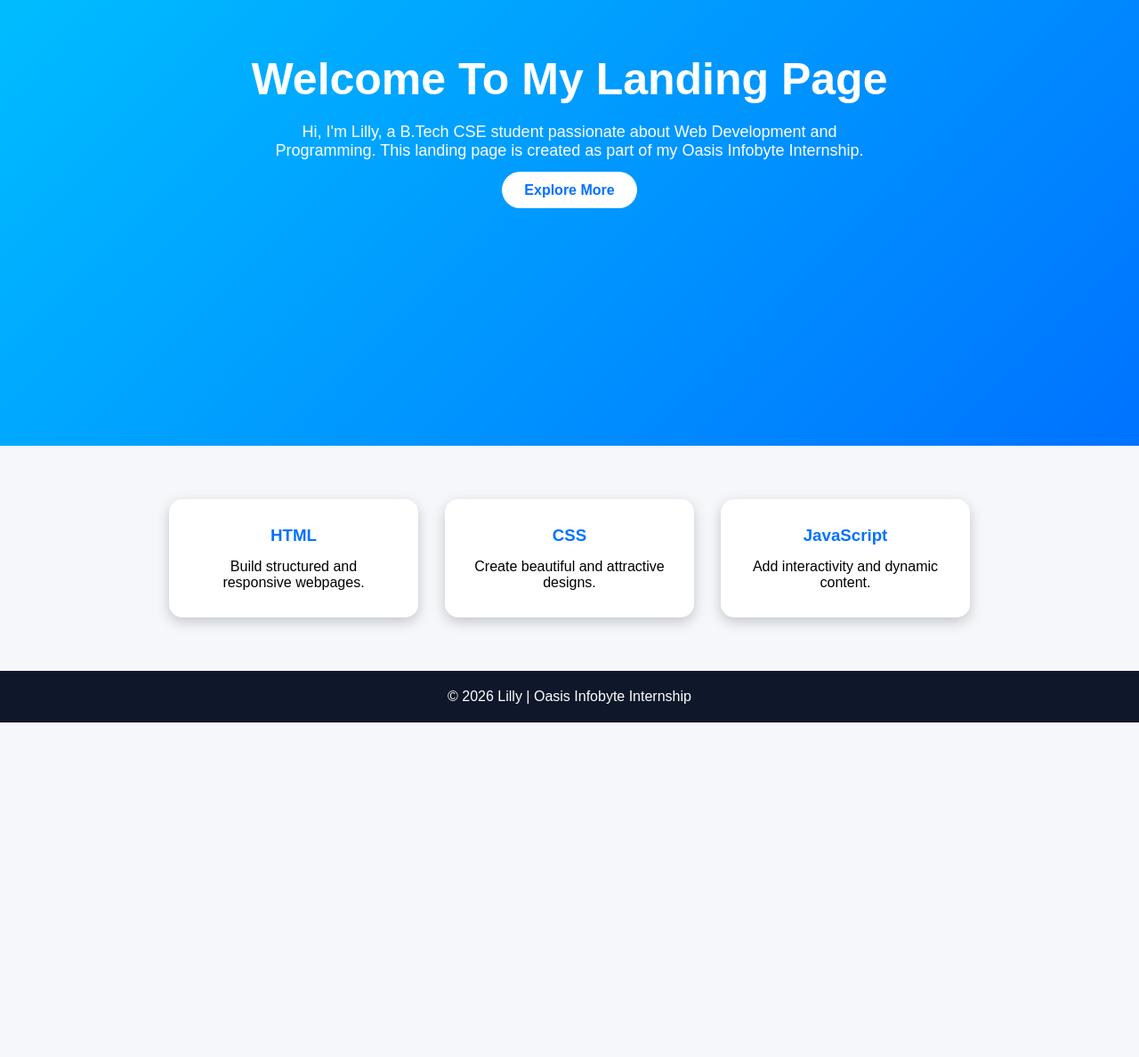
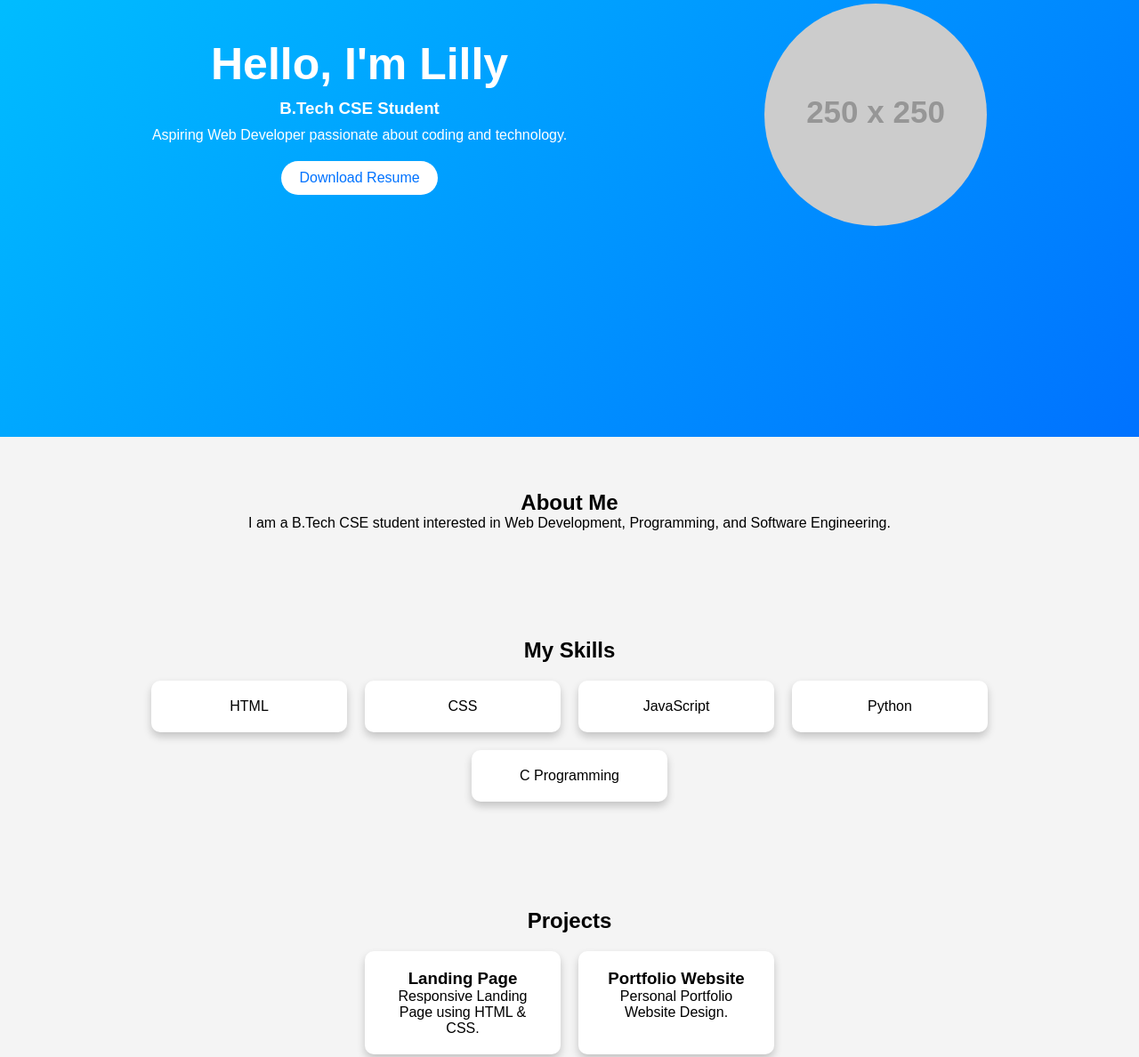
Before and after one commit to BodduLilly/OIBSIP, a plain HTML site: page index.html in a window 1280 px wide. Shown: the part 287-1475 px from the top of the page at 89% size. Before the commit the page ends 1099 px from the top, so only its background shows below. Drawn offline with Linux system fonts and the light colour scheme; placeholder pictures from the web are drawn by us.

Commit message:
PORTFLIO Level 1 - Task-2

```diff
--- a/index.html
+++ b/index.html
@@ -1,56 +1,78 @@
 <!DOCTYPE html>
-<html lang="en">
+<html>
 <head>
-    <meta charset="UTF-8">
-    <meta name="viewport" content="width=device-width, initial-scale=1.0">
-    <title>Landing Page</title>
+    <title>Lilly Portfolio</title>
     <link rel="stylesheet" href="style.css">
 </head>
 <body>
 
 <header>
     <nav>
-            <h2 class="logo">Lilly</h2>
+        <h2>Lilly</h2>
         <ul>
-                <li><a href="#">Home</a></li>
-                <li><a href="#">About</a></li>
-                <li><a href="#">Projects</a></li>
-                <li><a href="#">Contact</a></li>
+            <li><a href="#about">About</a></li>
+            <li><a href="#skills">Skills</a></li>
+            <li><a href="#projects">Projects</a></li>
+            <li><a href="#contact">Contact</a></li>
         </ul>
     </nav>
 </header>
 
 <section class="hero">
-        <div class="content">
-            <h1>Welcome To My Landing Page</h1>
-            <p>
-                Hi, I'm Lilly, a B.Tech CSE student passionate about
-                Web Development and Programming. This landing page is
-                created as part of my Oasis Infobyte Internship.
-            </p>
-            <a href="#" class="btn">Explore More</a>
+    <div class="hero-text">
+        <h1>Hello, I'm Lilly</h1>
+        <h3>B.Tech CSE Student</h3>
+        <p>Aspiring Web Developer passionate about coding and technology.</p>
+        <a href="#" class="btn">Download Resume</a>
+    </div>
+
+    <div class="hero-img">
+        <img src="https://via.placeholder.com/250" alt="Profile">
     </div>
 </section>
 
-    <section class="features">
+<section id="about">
+    <h2>About Me</h2>
+    <p>
+        I am a B.Tech CSE student interested in Web Development,
+        Programming, and Software Engineering.
+    </p>
+</section>
+
+<section id="skills">
+    <h2>My Skills</h2>
+    <div class="cards">
+        <div class="card">HTML</div>
+        <div class="card">CSS</div>
+        <div class="card">JavaScript</div>
+        <div class="card">Python</div>
+        <div class="card">C Programming</div>
+    </div>
+</section>
+
+<section id="projects">
+    <h2>Projects</h2>
+    <div class="cards">
         <div class="card">
-            <h3>HTML</h3>
-            <p>Build structured and responsive webpages.</p>
+            <h3>Landing Page</h3>
+            <p>Responsive Landing Page using HTML & CSS.</p>
         </div>
 
         <div class="card">
-            <h3>CSS</h3>
-            <p>Create beautiful and attractive designs.</p>
+            <h3>Portfolio Website</h3>
+            <p>Personal Portfolio Website Design.</p>
         </div>
-
-        <div class="card">
-            <h3>JavaScript</h3>
-            <p>Add interactivity and dynamic content.</p>
     </div>
 </section>
 
+<section id="contact">
+    <h2>Contact Me</h2>
+    <p>Email: lilly@example.com</p>
+    <p>Phone: +91 XXXXXXXXXX</p>
+</section>
+
 <footer>
-        <p>© 2026 Lilly | Oasis Infobyte Internship</p>
+    <p>© 2026 Lilly Portfolio</p>
 </footer>
 
 </body>
--- a/style.css
+++ b/style.css
@@ -2,29 +2,31 @@
     margin:0;
     padding:0;
     box-sizing:border-box;
-    font-family: Arial, sans-serif;
+    font-family:Arial, sans-serif;
 }
 
 body{
-    background:#f5f7fa;
+    background:#f4f4f4;
 }
 
-/* Navbar */
+header{
+    background:#0f172a;
+    padding:15px 50px;
+}
+
 nav{
     display:flex;
     justify-content:space-between;
     align-items:center;
-    padding:20px 50px;
-    background:#0f172a;
 }
 
-.logo{
+nav h2{
     color:white;
 }
 
 nav ul{
+    display:flex;
     list-style:none;
-    display:flex;
 }
 
 nav ul li{
@@ -36,66 +38,58 @@ nav ul li a{
     text-decoration:none;
 }
 
-/* Hero Section */
 .hero{
+    display:flex;
+    justify-content:space-around;
+    align-items:center;
     height:90vh;
-    display:flex;
-    justify-content:center;
-    align-items:center;
-    text-align:center;
     background:linear-gradient(135deg,#00c6ff,#0072ff);
     color:white;
 }
 
-.content h1{
+.hero-text h1{
     font-size:50px;
-    margin-bottom:20px;
 }
 
-.content p{
-    font-size:18px;
-    max-width:700px;
-    margin:auto;
-    margin-bottom:25px;
+.hero-text h3{
+    margin:10px 0;
 }
 
 .btn{
+    display:inline-block;
+    margin-top:20px;
     background:white;
     color:#0072ff;
-    padding:12px 25px;
+    padding:10px 20px;
+    border-radius:25px;
     text-decoration:none;
-    border-radius:25px;
-    font-weight:bold;
 }
 
-/* Features */
-.features{
+.hero-img img{
+    border-radius:50%;
+}
+
+section{
+    padding:60px;
+    text-align:center;
+}
+
+.cards{
     display:flex;
     justify-content:center;
-    gap:30px;
-    padding:60px 20px;
+    flex-wrap:wrap;
+    gap:20px;
+    margin-top:20px;
 }
 
 .card{
     background:white;
-    width:280px;
-    padding:30px;
-    border-radius:15px;
-    box-shadow:0 5px 15px rgba(0,0,0,0.2);
-    text-align:center;
-    transition:0.3s;
+    padding:20px;
+    width:220px;
+    border-radius:10px;
+    box-shadow:0 5px 10px rgba(0,0,0,0.2);
 }
 
-.card:hover{
-    transform:translateY(-10px);
-}
-
-.card h3{
-    margin-bottom:15px;
-    color:#0072ff;
-}
-
-/* Footer */
 footer{
     background:#0f172a;
     color:white;
```
Lines whose indentation alone changed are shown as unchanged.
